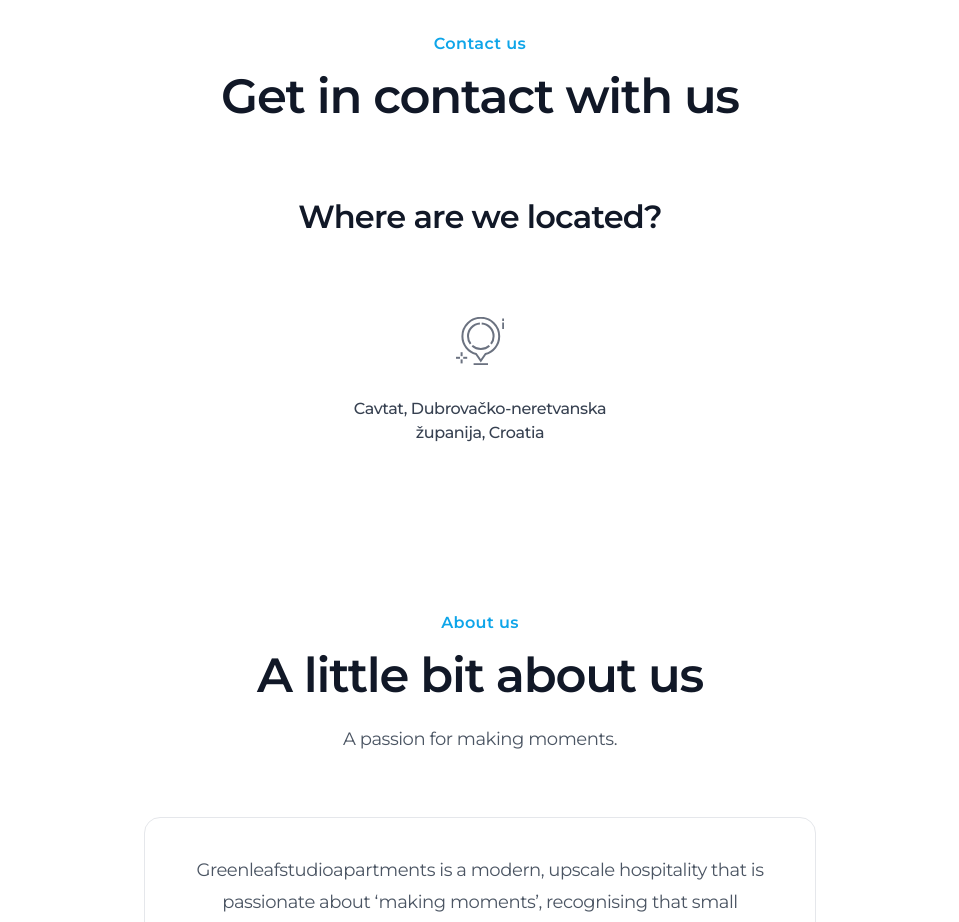
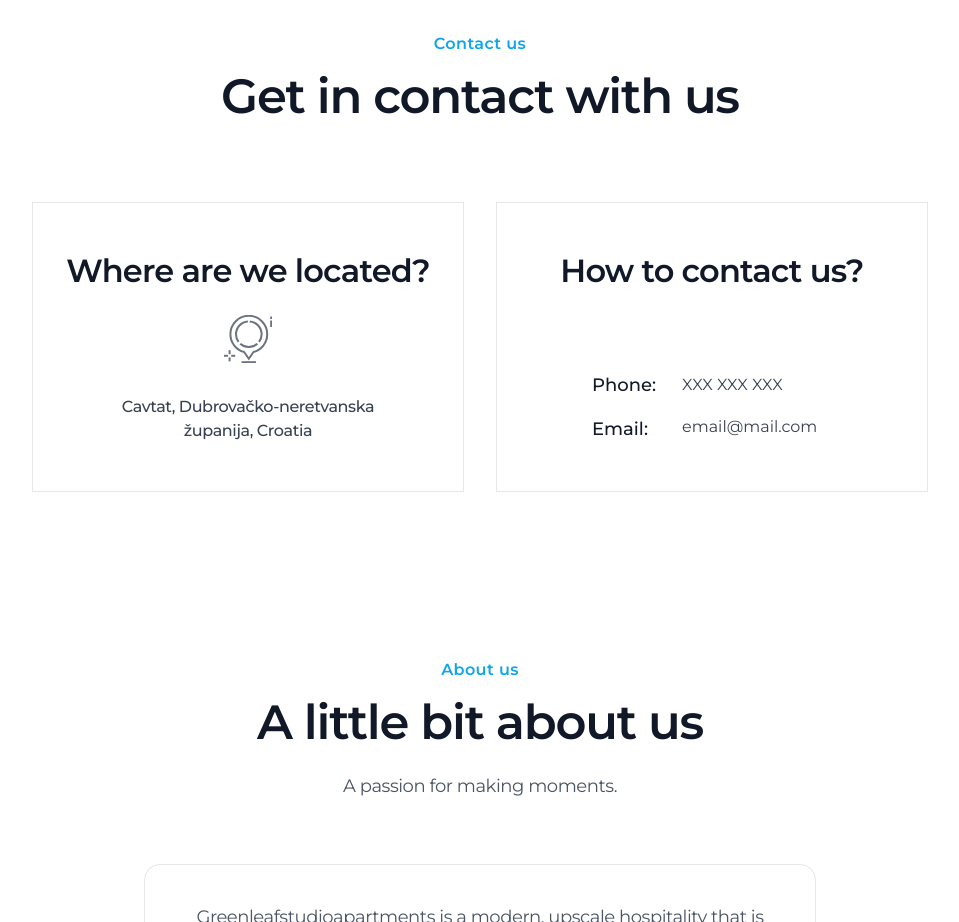
Before and after one commit to IlijaRad/apartments, a Next.js app: page / in a window 1280 px wide. Shown: the part 2580-3502 px from the top of the page, without its empty margins (160-1119 px from the left). Built offline with nearby package versions, Linux system fonts and the light colour scheme.

Commit message:
- wip contact section

```diff
--- a/components/ContactSection.js
+++ b/components/ContactSection.js
@@ -1,3 +1,5 @@
+import LocationSection from "./LocationSection";
+
 const ContactSection = () => {
   return (
     <div id="contact" className="px-6 pt-12 lg:px-12 lg:pt-[166px] ">
@@ -7,6 +9,26 @@ const ContactSection = () => {
       <h3 className="mt-3.5 text-center text-3xl font-semibold tracking-tight text-gray-900 md:text-4xl lg:text-5xl lg:leading-[52px]">
         Get in contact with us
       </h3>
+      <div className="mx-auto grid max-w-lg gap-8 pt-20 md:max-w-4xl md:grid-cols-2">
+        <LocationSection />
+        <div className="border border-gray-200 py-12">
+          <h4 className="text-center text-2xl font-semibold leading-10 tracking-tight text-gray-900 lg:text-[32px]">
+            How to contact us?
+          </h4>
+          <div className="mx-auto grid max-w-[240px] grid-cols-[90px_1fr] items-center justify-center pt-20">
+            <div className="text-lg font-medium text-gray-900">Phone:</div>
+            <span className="text-base font-normal text-gray-700">
+              XXX XXX XXX
+            </span>
+          </div>
+          <div className="mx-auto grid max-w-[240px] grid-cols-[90px_1fr] justify-center pt-4">
+            <div className="text-lg font-medium text-gray-900">Email:</div>
+            <span className="text-base font-normal text-gray-700">
+              email@mail.com
+            </span>
+          </div>
+        </div>
+      </div>
     </div>
   );
 };
--- a/components/LocationSection.js
+++ b/components/LocationSection.js
@@ -77,11 +77,11 @@ const LocationIcon = () => (
 
 const LocationSection = () => {
   return (
-    <div id="location" className="pt-[75px]">
+    <div id="location" className="border border-gray-200 py-12">
       <h4 className="text-center text-2xl font-semibold leading-10 tracking-tight text-gray-900 lg:text-[32px]">
         Where are we located?
       </h4>
-      <div className="mx-auto mt-10 w-fit lg:mt-20">
+      <div className="mx-auto mt-6 w-fit">
         <LocationIcon />
       </div>
       <p className="mx-auto mt-8 max-w-xs text-center font-medium tracking-tight text-gray-700">
--- a/pages/index.js
+++ b/pages/index.js
@@ -15,7 +15,6 @@ const Home = () => {
       <HomeSection />
       <AccommodationSection />
       <ContactSection />
-      <LocationSection />
       <AboutSection />
       <FooterSection />
     </>
```
